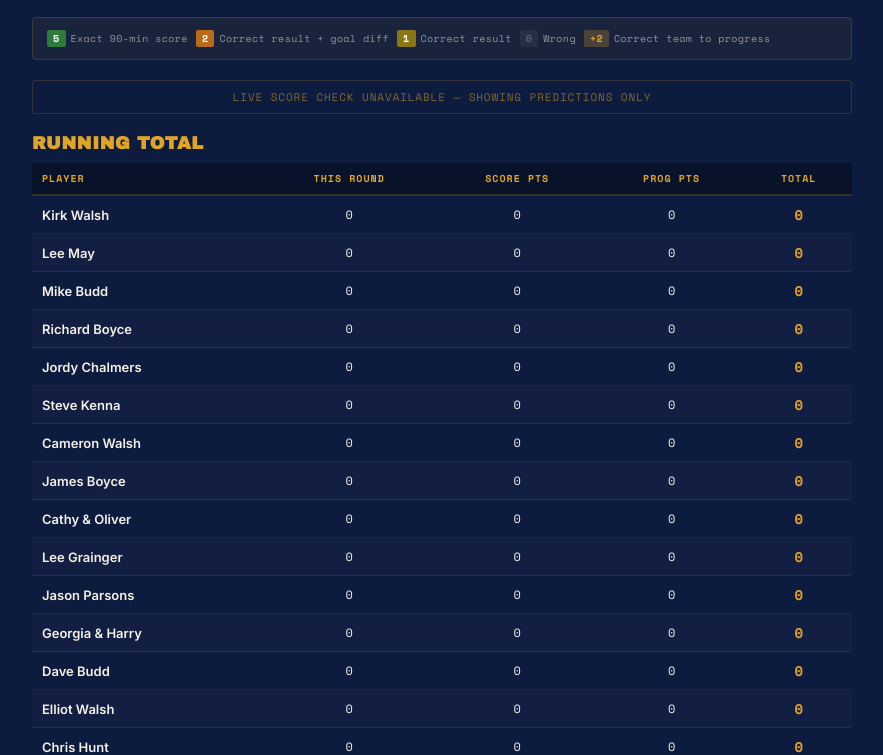
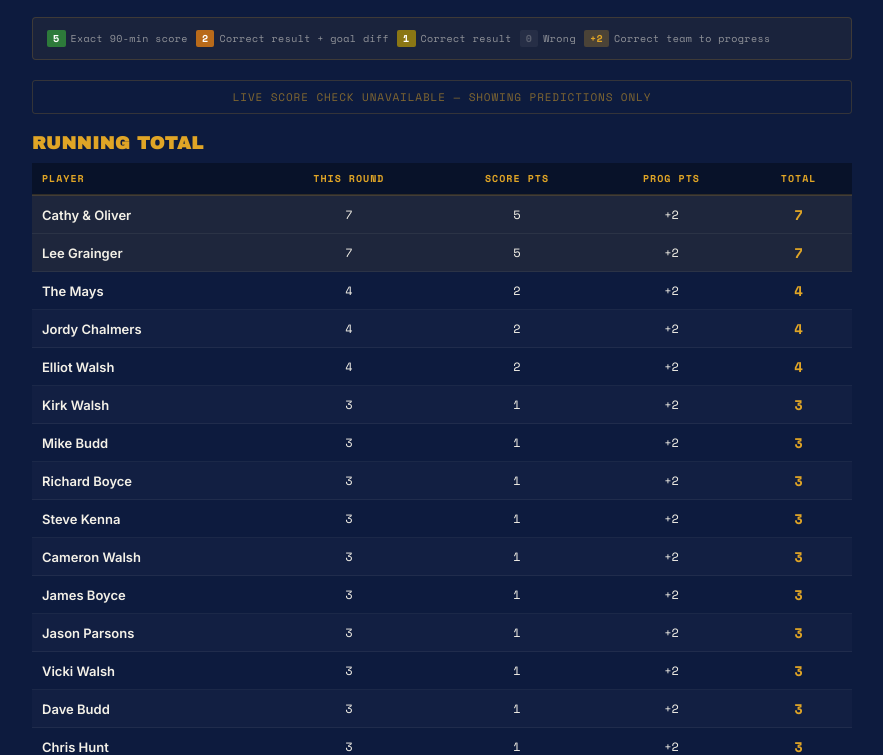
Before and after one commit to ksw101-bristol/swannyspace, a plain HTML site: page ko-current.html in a window 1280 px wide. Shown: the part 200-955 px from the top of the page, without its empty margins (198-1081 px from the left). Drawn offline with nearby package versions, Linux system fonts and the light colour scheme; no server answers.

Commit message:
Add files via upload

```diff
--- a/ko-current.html
+++ b/ko-current.html
@@ -119,23 +119,23 @@ const matchesData = [
     num: "01", meta: "Sun 28 Jun · 20:00 UK · R32",
     home: "South Africa", away: "Canada",
     searchHome: "South Africa", searchAway: "Canada",
-    actualHome: null, actualAway: null, actualProg: null,
+    actualHome: 0, actualAway: 1, actualProg: "Canada",
     predictions: [
-      { name: "Kirk Walsh",        h:0, a:2, prog:"Canada" },
-      { name: "Lee May",           h:0, a:0, prog:"South Africa" },
-      { name: "Mike Budd",         h:0, a:2, prog:"Canada" },
-      { name: "Richard Boyce",     h:1, a:3, prog:"Canada" },
-      { name: "Jordy Chalmers",    h:1, a:2, prog:"Canada" },
-      { name: "Steve Kenna",       h:0, a:2, prog:"Canada" },
-      { name: "Cameron Walsh",     h:1, a:3, prog:"Canada" },
-      { name: "James Boyce",       h:0, a:2, prog:"Canada" },
-      { name: "Cathy & Oliver",    h:0, a:1, prog:"Canada" },
-      { name: "Lee Grainger",      h:0, a:1, prog:"Canada" },
-      { name: "Jason Parsons",     h:1, a:3, prog:"Canada" },
-      { name: "Georgia & Harry",   h:0, a:0, prog:"South Africa" },
-      { name: "Dave Budd",         h:0, a:2, prog:"Canada" },
-      { name: "Elliot Walsh",      h:1, a:2, prog:"Canada" },
-      { name: "Chris Hunt",        h:0, a:2, prog:"Canada" }
+      { name: "Kirk Walsh", h:0, a:2, prog:"Canada" },
+      { name: "The Mays", h:1, a:2, prog:"Canada" },
+      { name: "Mike Budd", h:0, a:2, prog:"Canada" },
+      { name: "Richard Boyce", h:1, a:3, prog:"Canada" },
+      { name: "Jordy Chalmers", h:1, a:2, prog:"Canada" },
+      { name: "Steve Kenna", h:0, a:2, prog:"Canada" },
+      { name: "Cameron Walsh", h:1, a:3, prog:"Canada" },
+      { name: "James Boyce", h:0, a:2, prog:"Canada" },
+      { name: "Cathy & Oliver", h:0, a:1, prog:"Canada" },
+      { name: "Lee Grainger", h:0, a:1, prog:"Canada" },
+      { name: "Jason Parsons", h:1, a:3, prog:"Canada" },
+      { name: "Vicki Walsh", h:0, a:2, prog:"Canada" },
+      { name: "Dave Budd", h:0, a:2, prog:"Canada" },
+      { name: "Elliot Walsh", h:1, a:2, prog:"Canada" },
+      { name: "Chris Hunt", h:0, a:2, prog:"Canada" }
     ]
   },
   {
@@ -144,21 +144,21 @@ const matchesData = [
     searchHome: "Brazil", searchAway: "Japan",
     actualHome: null, actualAway: null, actualProg: null,
     predictions: [
-      { name: "Kirk Walsh",        h:3, a:2, prog:"Brazil" },
-      { name: "Lee May",           h:0, a:0, prog:"Brazil" },
-      { name: "Mike Budd",         h:2, a:1, prog:"Brazil" },
-      { name: "Richard Boyce",     h:2, a:1, prog:"Brazil" },
-      { name: "Jordy Chalmers",    h:3, a:1, prog:"Brazil" },
-      { name: "Steve Kenna",       h:2, a:1, prog:"Brazil" },
-      { name: "Cameron Walsh",     h:2, a:0, prog:"Brazil" },
-      { name: "James Boyce",       h:2, a:1, prog:"Brazil" },
-      { name: "Cathy & Oliver",    h:1, a:0, prog:"Brazil" },
-      { name: "Lee Grainger",      h:3, a:1, prog:"Brazil" },
-      { name: "Jason Parsons",     h:3, a:1, prog:"Brazil" },
-      { name: "Georgia & Harry",   h:0, a:0, prog:"Brazil" },
-      { name: "Dave Budd",         h:2, a:1, prog:"Brazil" },
-      { name: "Elliot Walsh",      h:2, a:1, prog:"Brazil" },
-      { name: "Chris Hunt",        h:3, a:1, prog:"Brazil" }
+      { name: "Kirk Walsh", h:3, a:2, prog:"Brazil" },
+      { name: "The Mays", h:3, a:1, prog:"Brazil" },
+      { name: "Mike Budd", h:2, a:1, prog:"Brazil" },
+      { name: "Richard Boyce", h:2, a:1, prog:"Brazil" },
+      { name: "Jordy Chalmers", h:3, a:1, prog:"Brazil" },
+      { name: "Steve Kenna", h:2, a:1, prog:"Brazil" },
+      { name: "Cameron Walsh", h:2, a:0, prog:"Brazil" },
+      { name: "James Boyce", h:2, a:1, prog:"Brazil" },
+      { name: "Cathy & Oliver", h:1, a:0, prog:"Brazil" },
+      { name: "Lee Grainger", h:3, a:1, prog:"Brazil" },
+      { name: "Jason Parsons", h:3, a:1, prog:"Brazil" },
+      { name: "Vicki Walsh", h:3, a:2, prog:"Brazil" },
+      { name: "Dave Budd", h:2, a:1, prog:"Brazil" },
+      { name: "Elliot Walsh", h:2, a:1, prog:"Brazil" },
+      { name: "Chris Hunt", h:3, a:1, prog:"Brazil" }
     ]
   },
   {
@@ -167,21 +167,21 @@ const matchesData = [
     searchHome: "Germany", searchAway: "Paraguay",
     actualHome: null, actualAway: null, actualProg: null,
     predictions: [
-      { name: "Kirk Walsh",        h:3, a:1, prog:"Germany" },
-      { name: "Lee May",           h:0, a:0, prog:"Germany" },
-      { name: "Mike Budd",         h:3, a:1, prog:"Germany" },
-      { name: "Richard Boyce",     h:0, a:2, prog:"Paraguay" },
-      { name: "Jordy Chalmers",    h:3, a:0, prog:"Germany" },
-      { name: "Steve Kenna",       h:2, a:0, prog:"Germany" },
-      { name: "Cameron Walsh",     h:3, a:0, prog:"Germany" },
-      { name: "James Boyce",       h:2, a:0, prog:"Germany" },
-      { name: "Cathy & Oliver",    h:2, a:0, prog:"Germany" },
-      { name: "Lee Grainger",      h:2, a:0, prog:"Germany" },
-      { name: "Jason Parsons",     h:2, a:1, prog:"Germany" },
-      { name: "Georgia & Harry",   h:0, a:0, prog:"Germany" },
-      { name: "Dave Budd",         h:3, a:1, prog:"Germany" },
-      { name: "Elliot Walsh",      h:3, a:0, prog:"Germany" },
-      { name: "Chris Hunt",        h:2, a:0, prog:"Germany" }
+      { name: "Kirk Walsh", h:3, a:1, prog:"Germany" },
+      { name: "The Mays", h:1, a:0, prog:"Germany" },
+      { name: "Mike Budd", h:3, a:1, prog:"Germany" },
+      { name: "Richard Boyce", h:0, a:2, prog:"Paraguay" },
+      { name: "Jordy Chalmers", h:3, a:0, prog:"Germany" },
+      { name: "Steve Kenna", h:2, a:0, prog:"Germany" },
+      { name: "Cameron Walsh", h:3, a:0, prog:"Germany" },
+      { name: "James Boyce", h:2, a:0, prog:"Germany" },
+      { name: "Cathy & Oliver", h:2, a:0, prog:"Germany" },
+      { name: "Lee Grainger", h:2, a:0, prog:"Germany" },
+      { name: "Jason Parsons", h:2, a:1, prog:"Germany" },
+      { name: "Vicki Walsh", h:3, a:1, prog:"Germany" },
+      { name: "Dave Budd", h:3, a:1, prog:"Germany" },
+      { name: "Elliot Walsh", h:3, a:0, prog:"Germany" },
+      { name: "Chris Hunt", h:2, a:0, prog:"Germany" }
     ]
   },
   {
@@ -190,21 +190,21 @@ const matchesData = [
     searchHome: "Netherlands", searchAway: "Morocco",
     actualHome: null, actualAway: null, actualProg: null,
     predictions: [
-      { name: "Kirk Walsh",        h:2, a:2, prog:"Morocco" },
-      { name: "Lee May",           h:0, a:0, prog:"Netherlands" },
-      { name: "Mike Budd",         h:1, a:2, prog:"Morocco" },
-      { name: "Richard Boyce",     h:1, a:2, prog:"Morocco" },
-      { name: "Jordy Chalmers",    h:1, a:2, prog:"Morocco" },
-      { name: "Steve Kenna",       h:1, a:1, prog:"Netherlands" },
-      { name: "Cameron Walsh",     h:1, a:1, prog:"Netherlands" },
-      { name: "James Boyce",       h:0, a:1, prog:"Morocco" },
-      { name: "Cathy & Oliver",    h:1, a:1, prog:"Netherlands" },
-      { name: "Lee Grainger",      h:2, a:1, prog:"Netherlands" },
-      { name: "Jason Parsons",     h:2, a:1, prog:"Netherlands" },
-      { name: "Georgia & Harry",   h:0, a:0, prog:"Netherlands" },
-      { name: "Dave Budd",         h:1, a:1, prog:"Morocco" },
-      { name: "Elliot Walsh",      h:2, a:2, prog:"Netherlands" },
-      { name: "Chris Hunt",        h:2, a:2, prog:"Netherlands" }
+      { name: "Kirk Walsh", h:2, a:2, prog:"Morocco" },
+      { name: "The Mays", h:2, a:1, prog:"Netherlands" },
+      { name: "Mike Budd", h:1, a:2, prog:"Morocco" },
+      { name: "Richard Boyce", h:1, a:2, prog:"Morocco" },
+      { name: "Jordy Chalmers", h:1, a:2, prog:"Morocco" },
+      { name: "Steve Kenna", h:1, a:1, prog:"Netherlands" },
+      { name: "Cameron Walsh", h:1, a:1, prog:"Netherlands" },
+      { name: "James Boyce", h:0, a:1, prog:"Morocco" },
+      { name: "Cathy & Oliver", h:1, a:1, prog:"Netherlands" },
+      { name: "Lee Grainger", h:2, a:1, prog:"Netherlands" },
+      { name: "Jason Parsons", h:2, a:1, prog:"Netherlands" },
+      { name: "Vicki Walsh", h:2, a:2, prog:"Morocco" },
+      { name: "Dave Budd", h:1, a:1, prog:"Morocco" },
+      { name: "Elliot Walsh", h:2, a:2, prog:"Netherlands" },
+      { name: "Chris Hunt", h:2, a:2, prog:"Netherlands" }
     ]
   },
   {
@@ -214,21 +214,21 @@ const matchesData = [
     altHomeTokens: ["côte d'ivoire","cote d'ivoire","ivory"],
     actualHome: null, actualAway: null, actualProg: null,
     predictions: [
-      { name: "Kirk Walsh",        h:1, a:1, prog:"Norway" },
-      { name: "Lee May",           h:0, a:0, prog:"Ivory Coast" },
-      { name: "Mike Budd",         h:1, a:3, prog:"Norway" },
-      { name: "Richard Boyce",     h:0, a:1, prog:"Norway" },
-      { name: "Jordy Chalmers",    h:2, a:1, prog:"Ivory Coast" },
-      { name: "Steve Kenna",       h:1, a:2, prog:"Norway" },
-      { name: "Cameron Walsh",     h:1, a:2, prog:"Norway" },
-      { name: "James Boyce",       h:1, a:1, prog:"Norway" },
-      { name: "Cathy & Oliver",    h:0, a:1, prog:"Norway" },
-      { name: "Lee Grainger",      h:1, a:1, prog:"Norway" },
-      { name: "Jason Parsons",     h:1, a:2, prog:"Norway" },
-      { name: "Georgia & Harry",   h:0, a:0, prog:"Ivory Coast" },
-      { name: "Dave Budd",         h:1, a:3, prog:"Norway" },
-      { name: "Elliot Walsh",      h:1, a:2, prog:"Norway" },
-      { name: "Chris Hunt",        h:2, a:2, prog:"Norway" }
+      { name: "Kirk Walsh", h:1, a:1, prog:"Norway" },
+      { name: "The Mays", h:1, a:1, prog:"Norway" },
+      { name: "Mike Budd", h:1, a:3, prog:"Norway" },
+      { name: "Richard Boyce", h:0, a:1, prog:"Norway" },
+      { name: "Jordy Chalmers", h:2, a:1, prog:"Ivory Coast" },
+      { name: "Steve Kenna", h:1, a:2, prog:"Norway" },
+      { name: "Cameron Walsh", h:1, a:2, prog:"Norway" },
+      { name: "James Boyce", h:1, a:1, prog:"Norway" },
+      { name: "Cathy & Oliver", h:0, a:1, prog:"Norway" },
+      { name: "Lee Grainger", h:1, a:1, prog:"Norway" },
+      { name: "Jason Parsons", h:1, a:2, prog:"Norway" },
+      { name: "Vicki Walsh", h:1, a:1, prog:"Norway" },
+      { name: "Dave Budd", h:1, a:3, prog:"Norway" },
+      { name: "Elliot Walsh", h:1, a:2, prog:"Norway" },
+      { name: "Chris Hunt", h:2, a:2, prog:"Norway" }
     ]
   },
   {
@@ -237,21 +237,21 @@ const matchesData = [
     searchHome: "France", searchAway: "Sweden",
     actualHome: null, actualAway: null, actualProg: null,
     predictions: [
-      { name: "Kirk Walsh",        h:3, a:0, prog:"France" },
-      { name: "Lee May",           h:0, a:0, prog:"France" },
-      { name: "Mike Budd",         h:4, a:1, prog:"France" },
-      { name: "Richard Boyce",     h:3, a:0, prog:"France" },
-      { name: "Jordy Chalmers",    h:3, a:0, prog:"France" },
-      { name: "Steve Kenna",       h:3, a:1, prog:"France" },
-      { name: "Cameron Walsh",     h:2, a:0, prog:"France" },
-      { name: "James Boyce",       h:2, a:0, prog:"France" },
-      { name: "Cathy & Oliver",    h:2, a:0, prog:"France" },
-      { name: "Lee Grainger",      h:3, a:0, prog:"France" },
-      { name: "Jason Parsons",     h:2, a:1, prog:"France" },
-      { name: "Georgia & Harry",   h:0, a:0, prog:"France" },
-      { name: "Dave Budd",         h:3, a:0, prog:"France" },
-      { name: "Elliot Walsh",      h:4, a:1, prog:"France" },
-      { name: "Chris Hunt",        h:3, a:0, prog:"France" }
+      { name: "Kirk Walsh", h:3, a:0, prog:"France" },
+      { name: "The Mays", h:2, a:0, prog:"France" },
+      { name: "Mike Budd", h:4, a:1, prog:"France" },
+      { name: "Richard Boyce", h:3, a:0, prog:"France" },
+      { name: "Jordy Chalmers", h:3, a:0, prog:"France" },
+      { name: "Steve Kenna", h:3, a:1, prog:"France" },
+      { name: "Cameron Walsh", h:2, a:0, prog:"France" },
+      { name: "James Boyce", h:2, a:0, prog:"France" },
+      { name: "Cathy & Oliver", h:2, a:0, prog:"France" },
+      { name: "Lee Grainger", h:3, a:0, prog:"France" },
+      { name: "Jason Parsons", h:2, a:1, prog:"France" },
+      { name: "Vicki Walsh", h:3, a:0, prog:"France" },
+      { name: "Dave Budd", h:3, a:0, prog:"France" },
+      { name: "Elliot Walsh", h:4, a:1, prog:"France" },
+      { name: "Chris Hunt", h:3, a:0, prog:"France" }
     ]
   }
 ];
```
Also changed, not shown: ko-index.html (+0 -9 lines), ko-status.html (+15 -15 lines).
